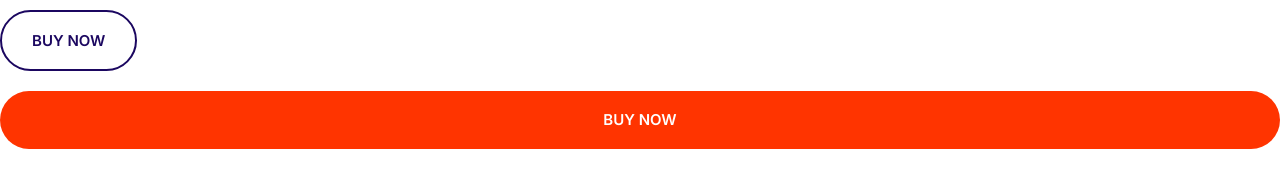
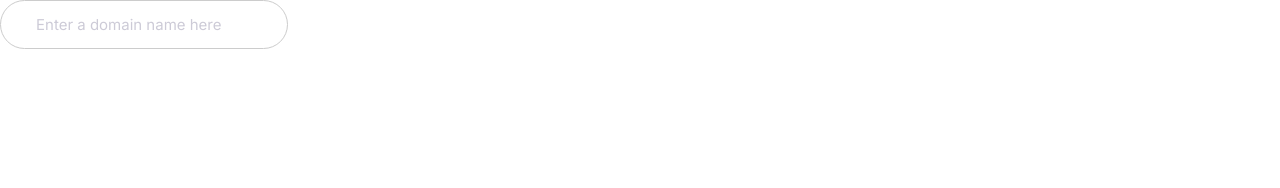
Before and after one commit to coodybag/Demo-project2022, a plain HTML site: page projectOne/HTML/index.html in a window 1280 px wide. Drawn offline with Linux system fonts and the light colour scheme.

Commit message:
Build input component.

```diff
--- a/projectOne/CSS/styles.css
+++ b/projectOne/CSS/styles.css
@@ -206,3 +206,22 @@ a {
     font-size: 1.5rem;
   }
 }
+
+/*INPUTS*/
+/*structure*/
+.input {
+  border-radius: 30px;
+  border: 1px solid #ccc;
+  color: var(--color-headings);
+  font-size: 2rem;
+  outline: 0;
+  padding: 1.5rem 3.5rem;
+}
+::placeholder {
+  color: #cdcbd7;
+}
+@media screen and (min-width: 1024px) {
+  .input {
+    font-size: 1.5rem;
+  }
+}
--- a/projectOne/HTML/index.html
+++ b/projectOne/HTML/index.html
@@ -15,7 +15,6 @@
     <link rel="stylesheet" href="../CSS/styles.css" />
   </head>
   <body>
-    <button class="btn btn--primary btn--outline">Buy Now</button>
-    <a href="#" class="btn btn--accent btn--block">Buy Now</a>
+    <input type="text" class="input" placeholder="Enter a domain name here" />
   </body>
 </html>
```
Also changed, not shown: projectOne/components/input.html (added, +1 -0 lines).
